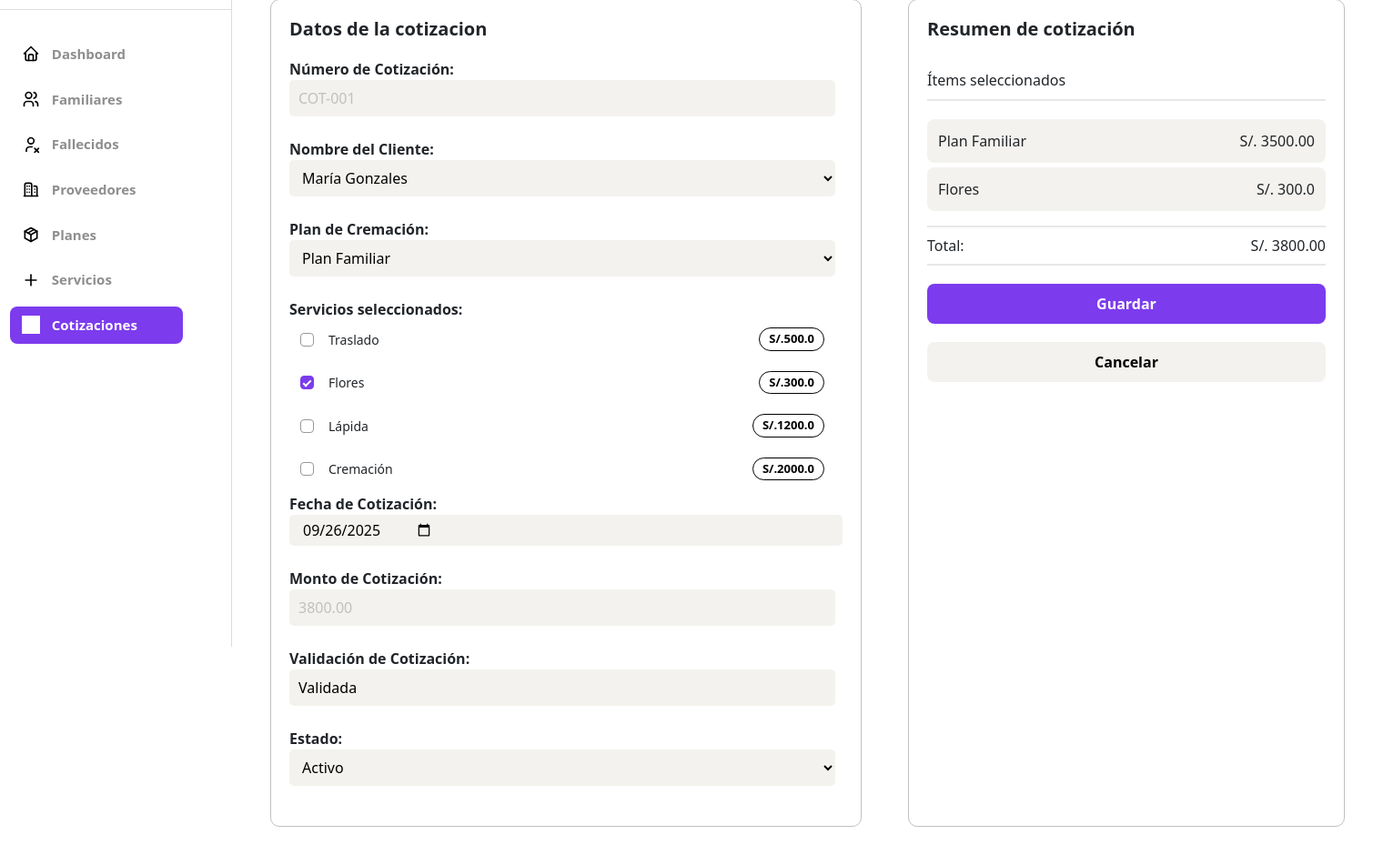
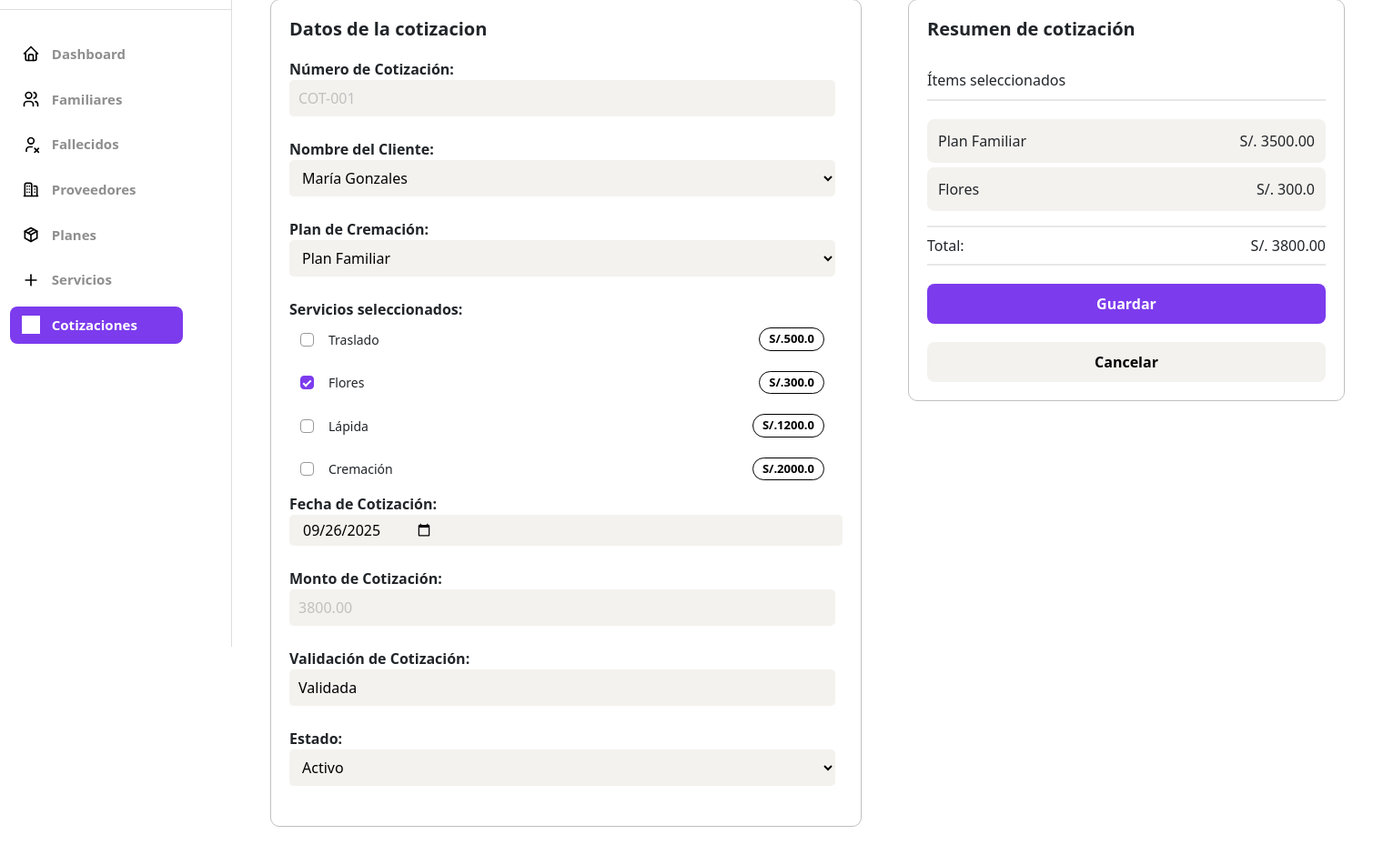
Before and after one commit to frank-Chavez/PROYECTO, a Flask app: page /cotizacion/editar/1 in a window 1520 px wide. Shown: the part 89-1040 px from the top of the page at 91% size. Run offline with Flask 3, Linux system fonts and the light colour scheme; data comes from the database, SQL or seed files in the repository; both versions use the stored data as it was after the commit; grey boxes are pictures that could not be loaded.

Commit message:
diseño de la parte de editar cotizaciones

```diff
--- a/app.py
+++ b/app.py
@@ -22,7 +22,7 @@ app.register_blueprint(cotizaciones_bd )
 
 
 
-@app.route('/', methods=["GET", "POST"])
+"""@app.route('/', methods=["GET", "POST"])
 def login():
     error = None
 
@@ -45,10 +45,10 @@ def login():
             # Si no coincide
             error = "❌ Usuario o contraseña incorrectos"
 
-    return render_template("login.html", error=error)
+    return render_template("login.html", error=error)"""
 
 
-@app.route("/dashboard", endpoint="dashboar")
+@app.route("/", endpoint="dashboar")
 def dashboar():
     conn = conection()
 
--- a/modules/cotizaciones/static/editar_cotizaciones.css
+++ b/modules/cotizaciones/static/editar_cotizaciones.css
@@ -2,6 +2,8 @@
     display: flex;
     justify-content: space-between;
     padding: 10px;
+    align-items: flex-start;
+    gap: 20px;
 }
 
 /*estilo del formulario*/
@@ -197,6 +199,10 @@
     width: 480px;
     border-radius: 10px;
     border: solid #c0c0c0 1px;
+    flex-shrink: 0;
+    position: sticky;
+    top: 20px;
+    height: fit-content;
 }
 .content_resumen h5{
     font-weight: 700;
```
Also changed, not shown: database.db.
